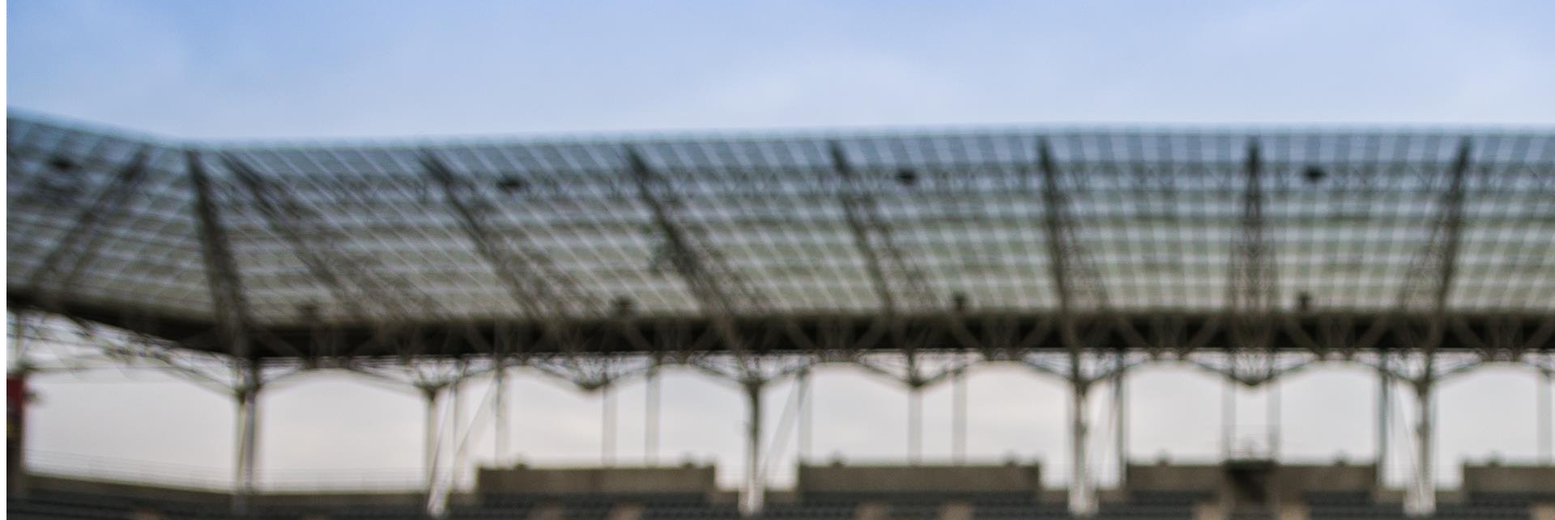
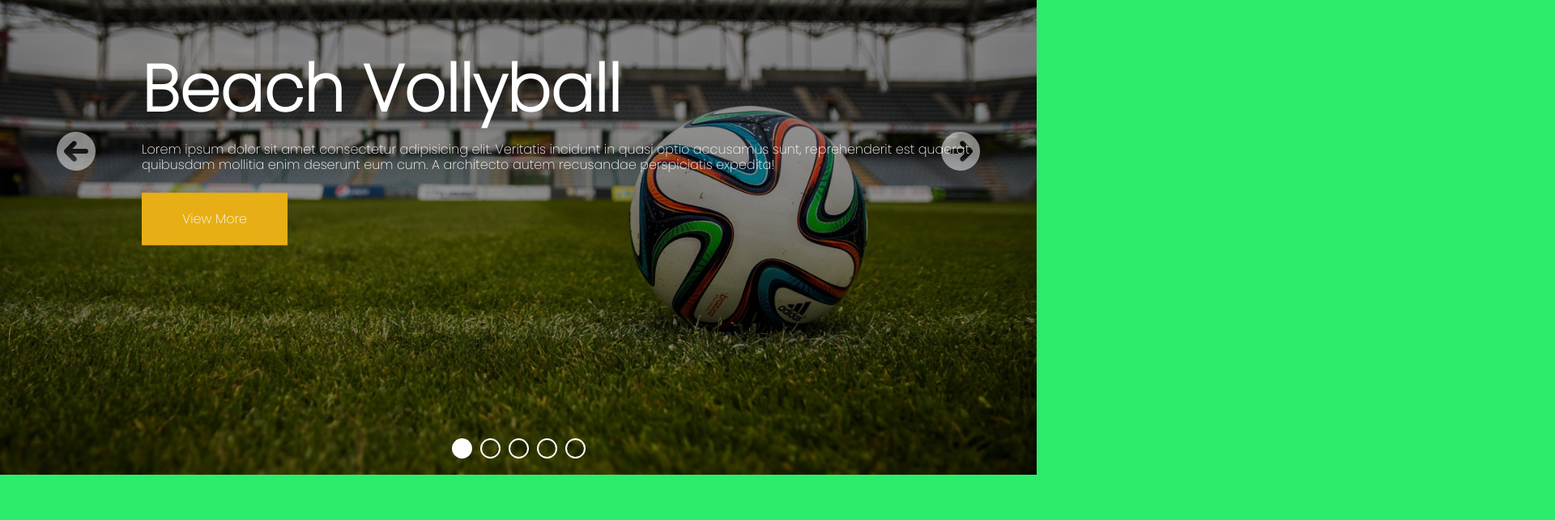
Before and after one commit to bklanuradha/JavaScript-Responsive-Full-Screen-Image-Slider-, a plain HTML site: page index.html in a window 1280 px wide. Shown: the part 213-856 px from the top of the page at 81% size, 1920 px wide, since content can reach past the window. After the commit the page ends 800 px from the top, so only its background shows below. Drawn offline with Linux system fonts and the light colour scheme.

Commit message:
MainCSSPart

```diff
--- a/index.html
+++ b/index.html
@@ -21,7 +21,7 @@
         <!-- Slides -->
         <div class="slides">
             <!-- Slide 01 -->
-            <div class="slide">
+            <div class="slide curr">
                 <img src="./imgs/img1.jpg" alt="">
                 <div class="desc">
                     <h2>Beach Vollyball</h2>
@@ -78,7 +78,7 @@
 
         <!-- Radio Navigation -->
         <div class="rad-nav">
-            <label for="sld1" class="rad-btn"></label>
+            <label for="sld1" class="rad-btn active"></label>
             <label for="sld2" class="rad-btn"></label>
             <label for="sld3" class="rad-btn"></label>
             <label for="sld4" class="rad-btn"></label>
--- a/style.css
+++ b/style.css
@@ -0,0 +1,181 @@
+@import url('https://fonts.googleapis.com/css2?family=Poppins:ital,wght@0,100;0,200;1,100&family=Roboto&family=Yellowtail&display=swap');
+
+/* Reset */
+*{
+    margin: 0;
+    padding: 0;
+    box-sizing: border-box;
+    font-family: 'Poppins', sans-serif;
+}
+
+/* Common */
+body{
+    height: 100vh;
+    width: 100%;
+    background-color: #2cec6c;
+}
+
+input[type="radio"]{
+    display: none;
+}
+
+/* Slider */
+.slider{
+    width: 100%;
+    height: 100%;
+}
+
+.slider .slides{
+    position: relative;
+    width: 100%;
+    height: 100%;
+    display: flex;
+    overflow: hidden;
+}
+
+/* Slide */
+.slider .slides .slide{
+    position: absolute;
+    width: 100%;
+    height: 100%;
+    opacity: 0;
+    display: flex;
+    transition: all 0.5s ease-in;
+}
+
+.slider .slides .curr{
+    opacity: 1;
+}
+
+/* Overlay */
+.slider .slides .slide::after{
+    position: absolute;
+    content: '';
+    top: 0;
+    left: 0;
+    width: 100%;
+    height: 100%;
+    background-color: #000;
+    opacity: 0.4;
+    z-index: 1;
+
+}
+
+/* Images */
+.slides .slide img{
+    min-width: 100%;
+    min-height: 100px;
+    object-fit: cover;
+    transform: scale(0.8);
+    transition: all 0.5s ease-in;
+}
+
+.slides .curr img{
+    transform: scale(1);
+}
+
+/* Description */
+.slides .slide .desc{
+    position: absolute;
+    min-width: 700px;
+    min-width: 550px;
+    top: -50%;
+    left: 150px;
+    transform: translateY(50%);
+    z-index: 2;
+    padding: 25px;
+    transition: all 0.5s ease-in;
+}
+
+.slides .curr .desc{
+    top: 50%;
+    transform: translateY(-50%);
+}
+
+.slide .desc h2{
+    font-size: 5rem;
+    color: #fff;
+    line-height: 5rem;
+}
+
+.slide .desc p{
+    font-size: 1rem;
+    margin: 25px 0px;
+    color: #fff;
+    line-height: 1.2rem;
+}
+
+.slide .desc a{
+    display: inline-block;
+    text-decoration: none;
+    font-size: 1rem;
+    color: #fff;
+    background-color: #e7af15;
+    padding: 20px 50px;
+    transition: all 0.3s ease-in;
+}
+
+.slide .desc a:hover{
+    background-color: #000;
+    color: #fff;
+    border-radius: 10px;
+}
+
+/* Navigation Arrows */
+
+.slider .arrow{
+    position: absolute;
+    text-decoration: none;
+    z-index: 20;
+    color: #fff;
+    top: 50%;
+    transform: translateY(-50%);
+    opacity: 0.5;
+    transition: all 0.3s ease-in;
+}
+
+.slider .arrow:hover{
+    opacity: 1;
+}
+
+.slider .arrow i{
+    font-size: 3rem;
+}
+
+.slider .left{
+    left: 70px;
+}
+
+.slider .right{
+    right: 70px;
+}
+
+/* Radio Navigation */
+.slider .rad-nav{
+    width: 100%;
+    position: fixed;
+    bottom: 20px;
+    z-index: 10;
+    display: flex;
+    justify-content: center;
+    align-items: center;
+}
+
+.slider .rad-nav .rad-btn{
+    width: 25px;
+    height: 25px;
+    border: 2px solid #fff;
+    border-radius: 50%;
+    margin: 0px 5px;
+    cursor: pointer;
+    transition: all 0.3s ease-in;
+}
+
+.slider .rad-nav .rad-btn:hover{
+    background-color: #fff;
+    border-radius: 30%;
+}
+
+.active{
+    background-color: #fff;
+}
```
